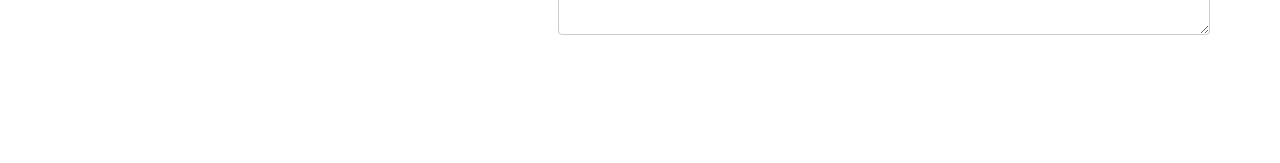
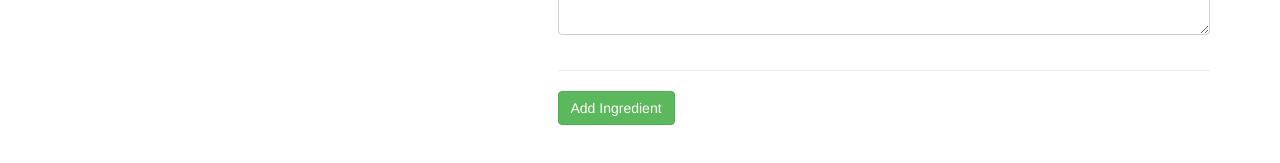
Before and after one commit to donev-stan/Cookbook-App, an Angular app in the folder cookbook-app/: page /recipes/new in a window 1280 px wide. Shown: the part 379-542 px from the top of the page. Built offline with nearby package versions, Linux system fonts and the light colour scheme.

Commit message:
add new ingredient controls

```diff
--- a/cookbook-app/src/app/recipes/recipe-edit/recipe-edit.component.html
+++ b/cookbook-app/src/app/recipes/recipe-edit/recipe-edit.component.html
@@ -64,6 +64,7 @@
             class="row"
             *ngFor="let ingredientCtrl of controls; let i = index"
             [formGroupName]="i"
+            style="margin-top: 10px"
           >
             <div class="col-xs-8">
               <input type="text" class="form-control" formControlName="name" />
@@ -79,6 +80,20 @@
               <button class="btn btn-danger">X</button>
             </div>
           </div>
+
+          <hr />
+
+          <div class="row">
+            <div class="col-xs-12">
+              <button
+                class="btn btn-success"
+                type="button"
+                (click)="onAddIngredient()"
+              >
+                Add Ingredient
+              </button>
+            </div>
+          </div>
         </div>
       </div>
     </form>
--- a/cookbook-app/src/app/recipes/recipe-edit/recipe-edit.component.ts
+++ b/cookbook-app/src/app/recipes/recipe-edit/recipe-edit.component.ts
@@ -66,4 +66,13 @@ export class RecipeEditComponent implements OnInit {
   get controls() {
     return (<FormArray>this.recipeForm.get('ingredients')).controls;
   }
+
+  onAddIngredient() {
+    (<FormArray>this.recipeForm.get('ingredients')).push(
+      new FormGroup({
+        name: new FormControl(),
+        amount: new FormControl(),
+      })
+    );
+  }
 }
```
